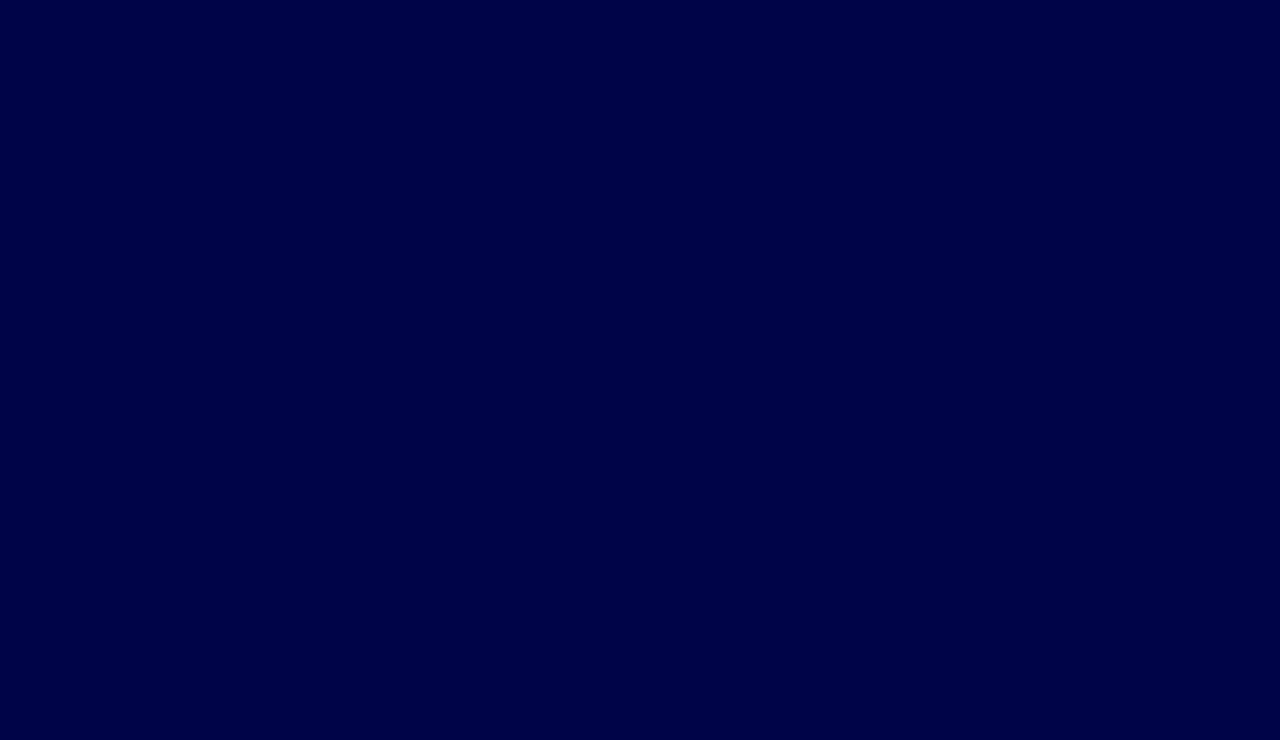
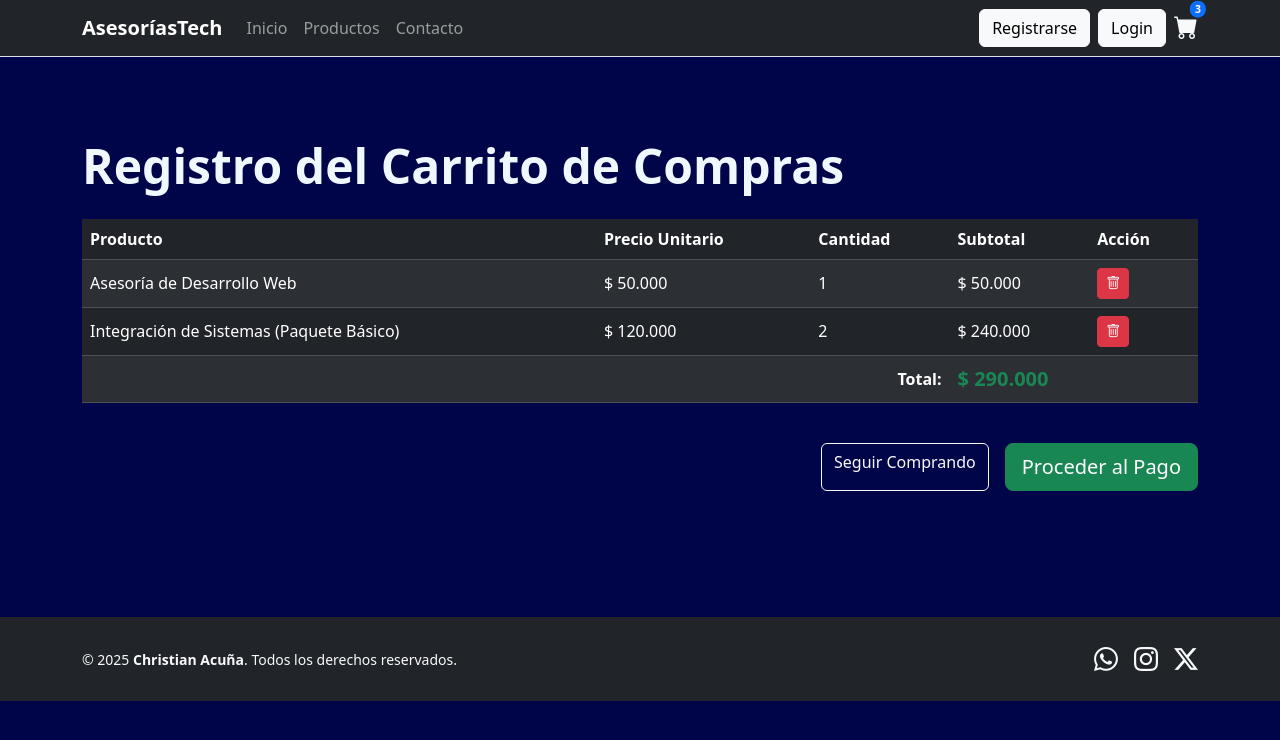
Before and after one commit to profe-christian/landing-page, a React (Vite) app: page /carrito in a window 1280 px wide. Before the commit this address had no page. Shown: the top 740 px of the page. Built offline with nearby package versions, Linux system fonts and the light colour scheme.

Commit message:
Carrito preparado

```diff
--- a/src/App.tsx
+++ b/src/App.tsx
@@ -4,6 +4,7 @@ import { Products } from "./pages/Products";
 import { Contact } from "./pages/Contact";
 import { Layout } from "./layout/Layout";
 import { ProductDetail } from "./pages/ProductDetail";
+import { Carrito } from "./pages/Carrito";
 
 function App() {
   return (
@@ -12,6 +13,7 @@ function App() {
         <Route path="/" element={<Index />} />
         <Route path="/products" element={<Products />} />
         <Route path="/contact" element={<Contact />} />
+        <Route path="/carrito" element={<Carrito />} />
         <Route path="/products/:id" element={<ProductDetail />} />
       </Route>
     </Routes>
--- a/src/components/Navbar.tsx
+++ b/src/components/Navbar.tsx
@@ -47,9 +47,9 @@ export const Navbar = () => {
               <a className="btn btn-light" href="#login">
                 Login
               </a>
-              <a
+              <Link
                 className="text-light fs-4 position-relative"
-                href="carrito.html"
+                to="/carrito"
                 aria-label="Ver Carrito de Compras"
               >
                 <i className="bi bi-cart-fill"></i>
@@ -59,7 +59,7 @@ export const Navbar = () => {
                     Productos en el carrito
                   </span>
                 </span>
-              </a>
+              </Link>
             </div>
           </div>
         </div>
--- /dev/null
+++ b/src/pages/Carrito.tsx
@@ -0,0 +1,72 @@
+import { Link } from "react-router-dom";
+
+export const Carrito = () => {
+  return (
+    <>
+      <main className="container py-5" id="carrito">
+        <h1 className="display-5 fw-bold mb-4">
+          Registro del Carrito de Compras
+        </h1>
+
+        <div className="row">
+          <div className="col-12">
+            <div className="table-responsive">
+              <table className="table table-dark table-striped align-middle">
+                <thead>
+                  <tr>
+                    <th scope="col">Producto</th>
+                    <th scope="col">Precio Unitario</th>
+                    <th scope="col">Cantidad</th>
+                    <th scope="col">Subtotal</th>
+                    <th scope="col">Acción</th>
+                  </tr>
+                </thead>
+                <tbody>
+                  <tr>
+                    <td>Asesoría de Desarrollo Web</td>
+                    <td>$ 50.000</td>
+                    <td>1</td>
+                    <td>$ 50.000</td>
+                    <td>
+                      <button className="btn btn-sm btn-danger">
+                        <i className="bi bi-trash"></i>
+                      </button>
+                    </td>
+                  </tr>
+                  <tr>
+                    <td>Integración de Sistemas (Paquete Básico)</td>
+                    <td>$ 120.000</td>
+                    <td>2</td>
+                    <td>$ 240.000</td>
+                    <td>
+                      <button className="btn btn-sm btn-danger">
+                        <i className="bi bi-trash"></i>
+                      </button>
+                    </td>
+                  </tr>
+                  <tr>
+                    <td colSpan={3} className="text-end fw-bold">
+                      Total:
+                    </td>
+                    <td colSpan={3} className="fw-bold fs-5 text-success">
+                      $ 290.000
+                    </td>
+                  </tr>
+                </tbody>
+              </table>
+            </div>
+
+            <div className="d-flex justify-content-end gap-3 mt-4">
+              <Link to="/products" className="btn btn-outline-light">
+                Seguir Comprando
+              </Link>
+              <button className="btn btn-success btn-lg">
+                Proceder al Pago
+              </button>
+            </div>
+          </div>
+        </div>
+      </main>
+    </>
+  );
+};
```
